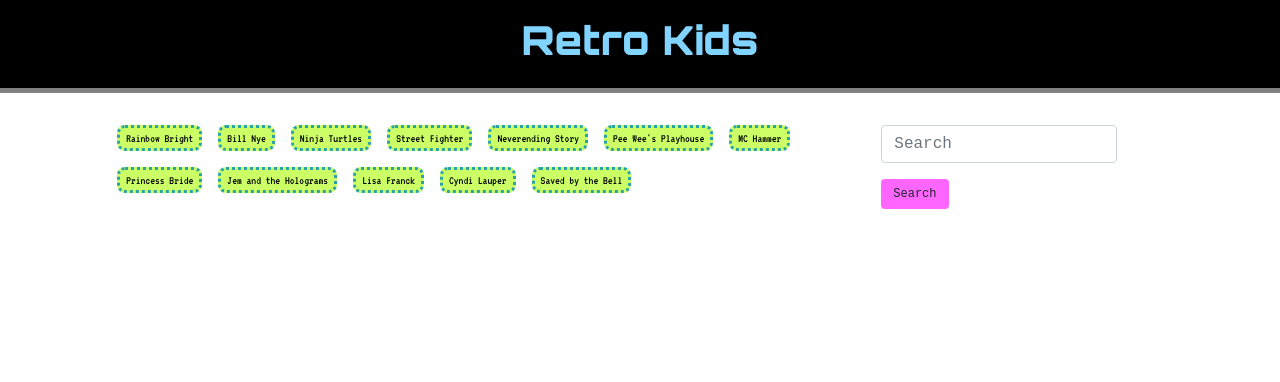
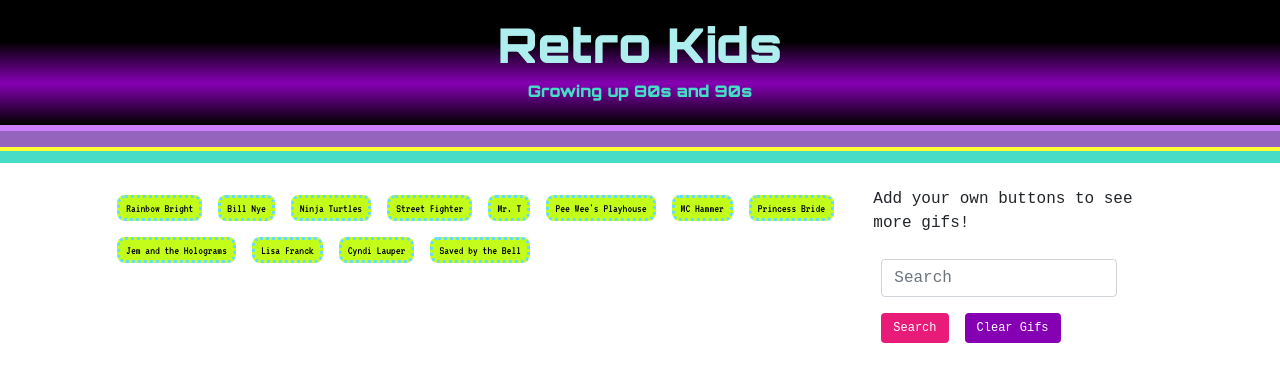
Before and after one commit to JenniferGingras/GifTastic, a plain HTML site: page index.html in a window 1280 px wide. Drawn offline with nearby package versions, Linux system fonts and the light colour scheme.

Commit message:
now functioning

```diff
--- a/assets/app.js
+++ b/assets/app.js
@@ -3,7 +3,7 @@ $(document).ready(function () {
   // VARIABLES
   // API key = 4Q4vKw9r2o7hoV1Epz41X0wERRiKJl4u
   // "http://api.giphy.com/v1/gifs/search?q=" + searchWord + "&api_key=4Q4vKw9r2o7hoV1Epz41X0wERRiKJl4u&limit=10"
-  var buttonArr = ["Rainbow Bright", "Bill Nye", "Ninja Turtles", "Street Fighter", "Neverending Story", "Pee Wee's Playhouse", "MC Hammer",
+  var buttonArr = ["Rainbow Bright", "Bill Nye", "Ninja Turtles", "Street Fighter", "Mr. T", "Pee Wee's Playhouse", "MC Hammer",
     "Princess Bride", "Jem and the Holograms", "Lisa Franck", "Cyndi Lauper", "Saved by the Bell",
   ]
   var info = [];
@@ -30,56 +30,70 @@ $(document).ready(function () {
     event.preventDefault();
     var searchword = $(".keyword-input").val().trim();
     console.log(searchword);
-    // add the user input into an array
+    // add the user input into the array
     buttonArr.push(searchword);
     $(".gifButtons").empty();
     console.log(buttonArr);
-    // create a new button from the user input
+    // create the buttons from the new array with the added user search
     makeButtons();
   });
 
   // GET THE GIFS
   // --------------
-  $(".nameButton").on("click", function () {
+  // get the click event for the button
+  $(document).on("click", ".nameButton", function () {
     var keyword = $(this).attr("data-name");
     var keyword2 = keyword.replace(/\s/g, "+");
     var queryURL = "http://api.giphy.com/v1/gifs/search?q=" + keyword2 + "&api_key=4Q4vKw9r2o7hoV1Epz41X0wERRiKJl4u&limit=10";
-
+    // use ajax to retrieve the gif data
     $.ajax({
       url: queryURL,
       method: "GET",
     }).then(function (response) {
       info = response.data;
       console.log(info);
-
+      // loop through the returned array to add each gif to the DOM
       for (var i = 0; i < info.length; i++) {
-        // info.forEach(function (gif) {
+        // gif and all related info is in it's own div
         var newDiv = $("<div>");
-        newDiv.addClass("col-md-4 card-column gif");
-        // var gifImage = $('<div class="card"><img src="' + info[i].images.fixed_height_still.url + '" data-state="still" class="gif card-img-top" alt="' + info[i].title + '"></div><div class="card-body"><h6 class="card-title">Rating: ' + info[i].rating.toUpperCase() + '</h6><p class="card-text">' + info[i].title + '</p></div>');
-        var gifImage = $('<img>').attr("src", info[i].images.fixed_height_still.url);
-        gifImage.attr("data-still", info[i].images.fixed_height_still.url);
-        gifImage.attr("data-animate", info[i].images.fixed_height.url);
-        gifImage.attr("data-state", "still");
-        newDiv.append(gifImage);
+        newDiv.addClass("gif-columns");
+        // the still and inimated states of the gif are added as attributes
+        var gifImage = $('<img>').attr("src", info[i].images.fixed_height_still.url).attr("data-still", info[i].images.fixed_height_still.url).attr("data-animate", info[i].images.fixed_height.url).attr("data-state", "still");
+        // a class is added so that it can be used in the click event below
+        gifImage.addClass("image");
+        // text info that will display with it
+        var rating = $('<p>').text('Rating: ' + info[i].rating.toUpperCase());
+        var title = $('<p>').text(info[i].title);
+        // for each gif everything is added to the div
+        newDiv.append(gifImage, rating, title);
         $(".gifSpace").prepend(newDiv);
       }
     })
   });
 
-  // changing the state of the gif from still to animated (I tried to make this a separate click event, but couldn't get it to run unless it was in this function)
-  $('.gifSpace').on("click", ".gif", function () {
+  // changing the state of the gif from still to animated
+  $(document).on("click", ".image", function () {
     console.log("I've been clicked");
     var state = $(this).attr("data-state");
+    console.log($(this).attr("data-state"))
+
     if (state === "still") {
-      $(this).attr("src", $(this).attr("data-animate"));
+      // change the attribute of the gif to the animated src attribute (which leads to the gif url)
+      $(this).attr("src", $(this).data("animate"));
+      // change the data-state to 'animate' so the else statement will work in reverse to the if
       $(this).attr("data-state", "animate");
+      console.log($(this).data("animate"));
     } else {
-      $(this).attr("src", $(this).attr("data-still"));
+      $(this).attr("src", $(this).data("still"));
       $(this).attr("data-state", "still");
+      console.log($(this).data("still"));
     }
+  });
 
-  })
+  $(".clearButton").on("click", function (event) {
+    event.preventDefault();
+    $(".gifSpace").empty();
+  });
 
 
 
--- a/assets/style.css
+++ b/assets/style.css
@@ -2,26 +2,55 @@
 font-family: 'Righteous', cursive;
 font-family: 'VT323', monospace;
 font-family: 'Orbitron', sans-serif;
+#009999
+#e91b79 magenta
+#47dcc6 blue-green
+#c3fe1b bright-green
+#9564bd purple
 */
+
 body {
   font-family: monospace;
 }
 
 header {
-  background-color: black;
+  /* background-color: black; */
   padding: 1rem;
-  color: #80d4ff;
+  border-bottom: 6px solid #cc80ff;
+  background-image: linear-gradient(black, black, #8600b3, black);
+}
+
+h1 {
   text-align: center;
-  border-bottom: 5px solid gray;
+  color: rgb(174, 238, 238);
   font-family: 'Orbitron', sans-serif;
-  font-size: 30px;
+  font-size: 3rem;
+}
+
+h5 {
+  text-align: center;
+  color: #47dcc6;
+  font-family: 'Orbitron', sans-serif;
+  font-size: 1rem;
+}
+
+#color-lines {
+  height: 2rem;
+  background-color: #ffff33;
+  border-top: 1rem solid #9564bd;
+  border-bottom: 0.75rem solid #47dcc6;
 }
 
 .searchButton {
   margin: 0.5rem;
   font-size: 0.75rem;
-  background-color: #ff66ff;
+  background-color: #e91b79;
   border: none;
+  color: white;
+}
+
+.searchButton:hover {
+  background-color: #ff66d9;
 }
 
 .searchBox {
@@ -34,12 +63,32 @@ header {
   margin: 0.5rem;
   font-size: 0.75rem;
   border-radius: 8px;
-  background-color: #ccff66;
-  border: 3px dotted #29a3a3;
+  background-color: #c3fe1b;
+  border: 3px dotted #66dbff;
   font-family: 'VT323', monospace;
   cursor: pointer;
 }
 
-.card-column {
+.nameButton:hover {
+  background-color: #47dcc6;
+}
+
+.gif-columns {
   display: inline-block;
+  margin: 1rem;
+  padding: 0.5rem;
+  border-style: groove;
+  border-radius: 5px;
 }
+
+.clearButton {
+  margin: 0.5rem;
+  font-size: 0.75rem;
+  background-color: #8600b3;
+  border: none;
+  color: white;
+}
+
+.clearButton:hover {
+  background-color: #ffff33;
+}
--- a/index.html
+++ b/index.html
@@ -17,7 +17,10 @@
 <body>
   <header>
     <h1>Retro Kids</h1>
+    <h5>Growing up 80s and 90s</h5>
   </header>
+  <div id="color-lines">
+  </div>
   <br>
   <div class="row">
     <!-- Space for the buttons to appear -->
@@ -29,8 +32,10 @@
     <div class="col-md-3">
       <div class="search">
         <form class="form-inline">
+          <p class="instruction-text">Add your own buttons to see more gifs!</p>
           <input class="form-control searchBox keyword-input" type="search" placeholder="Search" aria-label="Search">
           <button class="btn btn-warning searchButton" type="submit">Search</button>
+          <button class="btn btn-warning clearButton" type="submit">Clear Gifs</button>
         </form>
       </div>
     </div>
```
